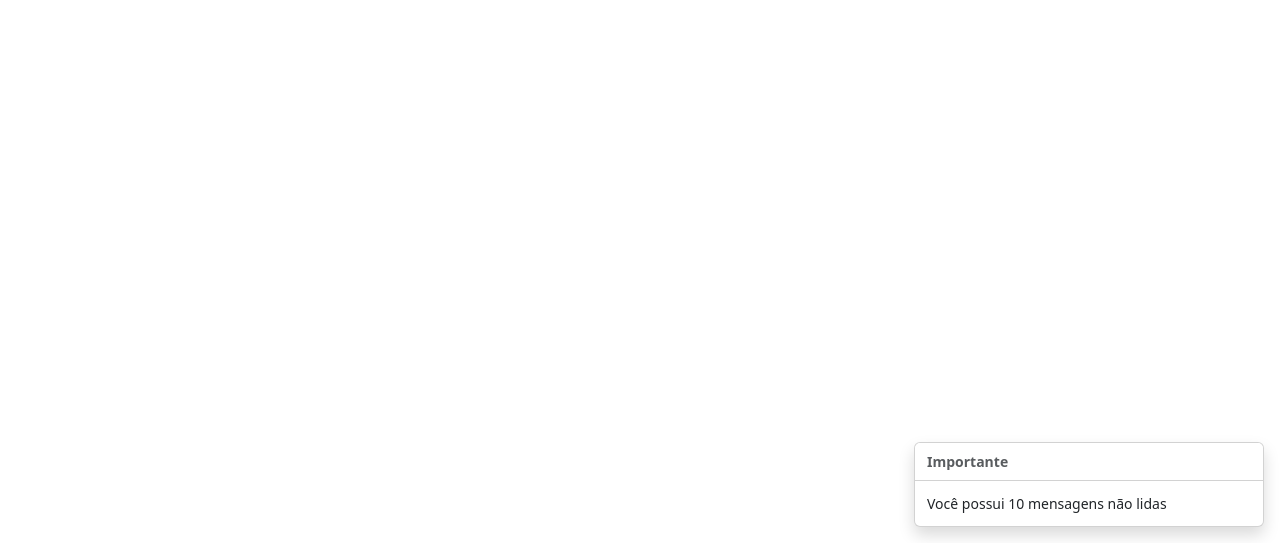
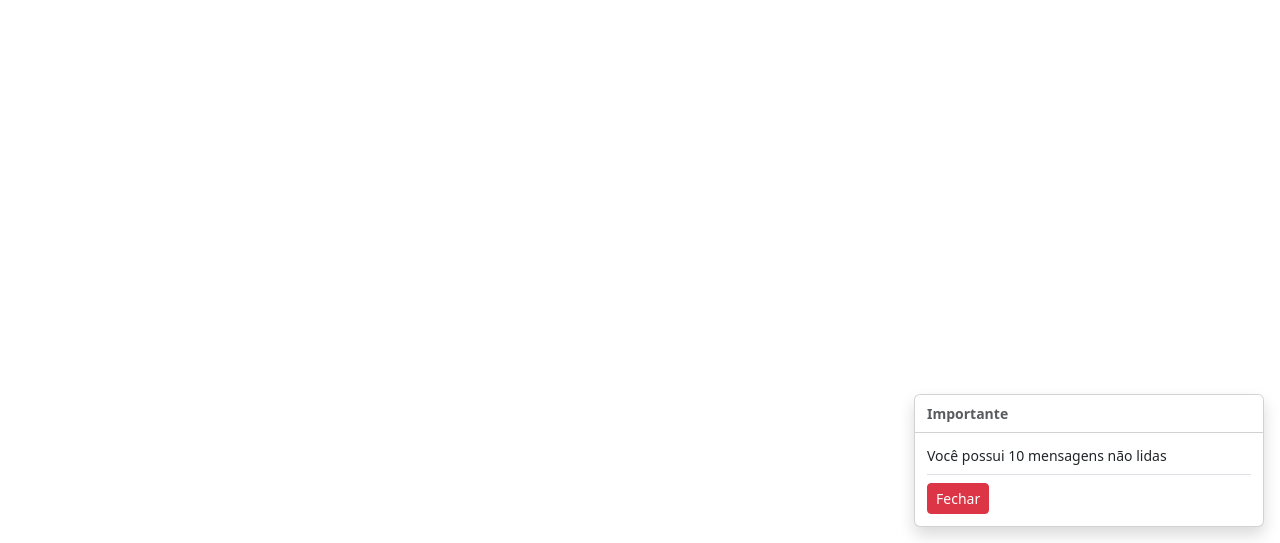
Before and after one commit to SaraMonique13/Java-Ebac, a plain HTML site: page bootstrap-avancado/navBar/index.html in a window 1280 px wide. Both pictures are taken after a click on the button "Checar caixa de mensagens". Shown: the part 257-800 px from the top of the page. Drawn offline with Linux system fonts and the light colour scheme.

Commit message:
botão de fechar toast

```diff
--- a/bootstrap-avancado/navBar/index.html
+++ b/bootstrap-avancado/navBar/index.html
@@ -99,6 +99,9 @@
             </header>
             <div class="toast-body">
                 Você possui 10 mensagens não lidas
+                <div class="mt-2 pt-2 border-top">
+                    <button type="button" class="btn btn-sm btn-danger" data-bs-dismiss="toast">Fechar</button>
+                </div>
             </div>
         </div>
     </div>
```
